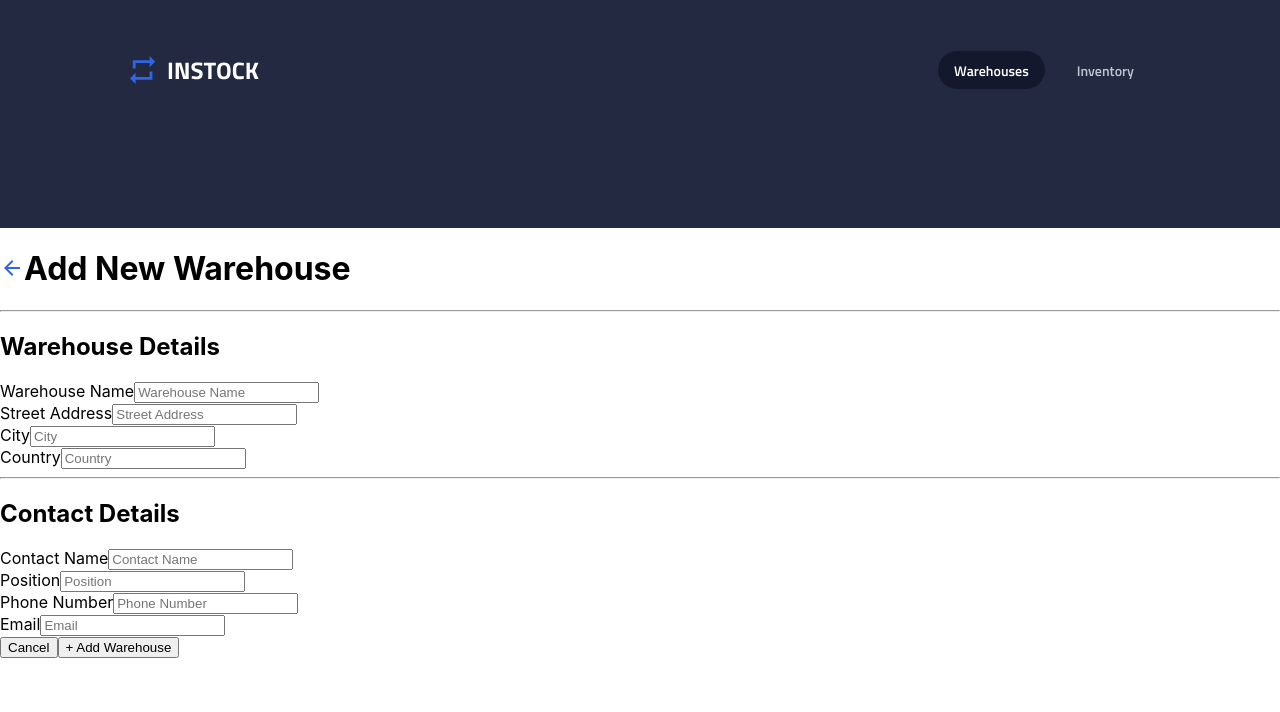
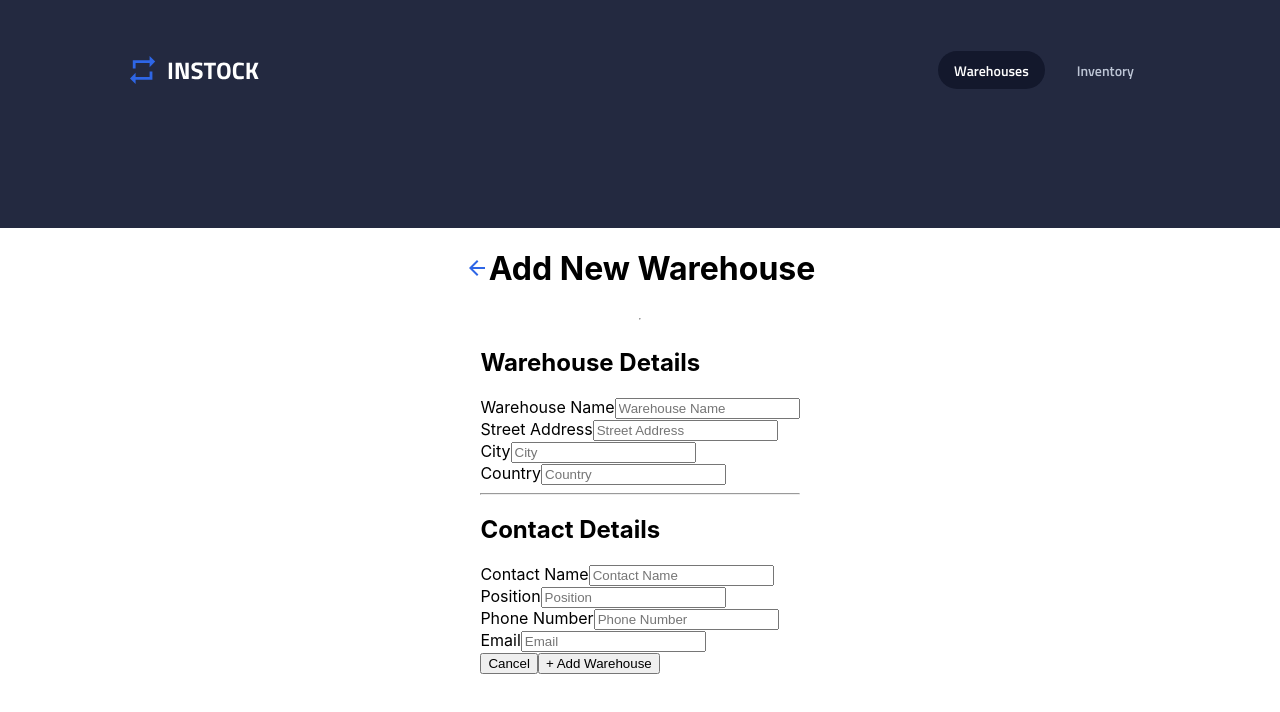
Before and after one commit to Mich-Elle-Lo/daam-instock-client, a React (Create React App) app: page / in a window 1280 px wide. Shown: the top 712 px of the page. Built offline with nearby package versions, Linux system fonts and the light colour scheme.

Commit message:
add warehouse styling start

```diff
--- a/src/Components/AddNewWarehouse/Add.scss
+++ b/src/Components/AddNewWarehouse/Add.scss
@@ -14,3 +14,10 @@
 // add__error - Error messages for form validation.
 // add__button--cancel - Cancel button.
 // add__button--add - Add warehouse button.
+
+.add {
+  display: flex;
+  flex-direction: column;
+  flex-wrap: nowrap;
+  align-items: center;
+}
```
